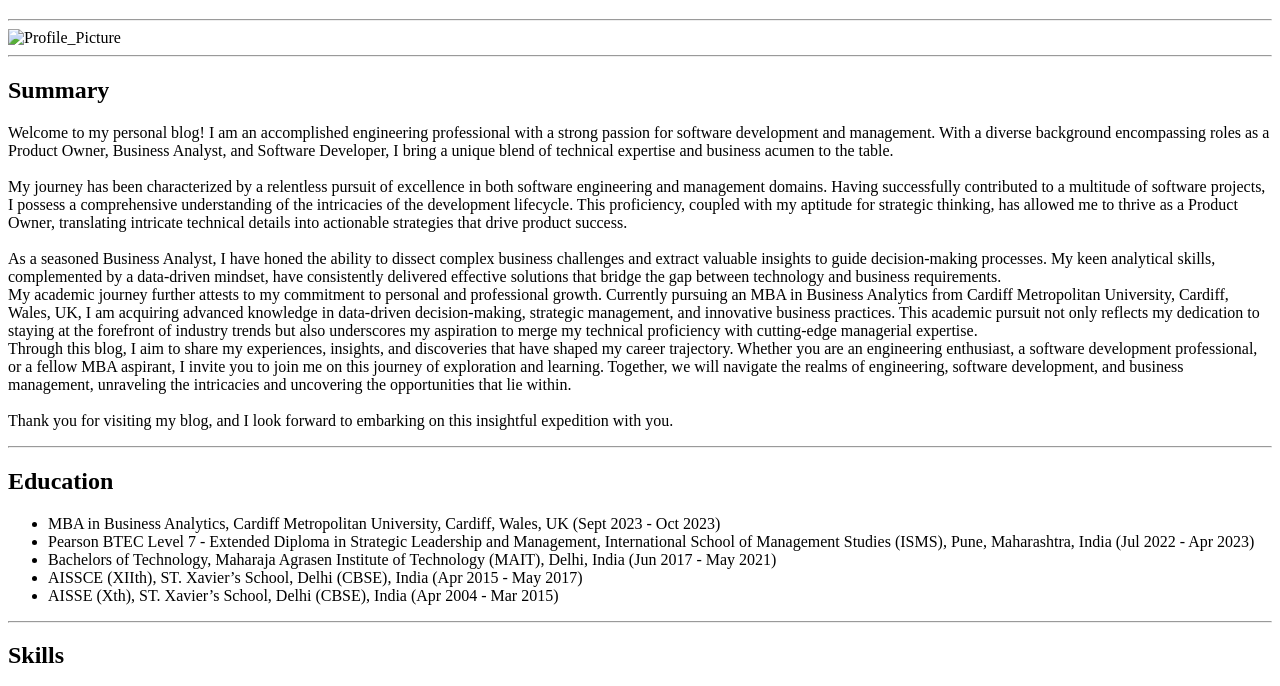
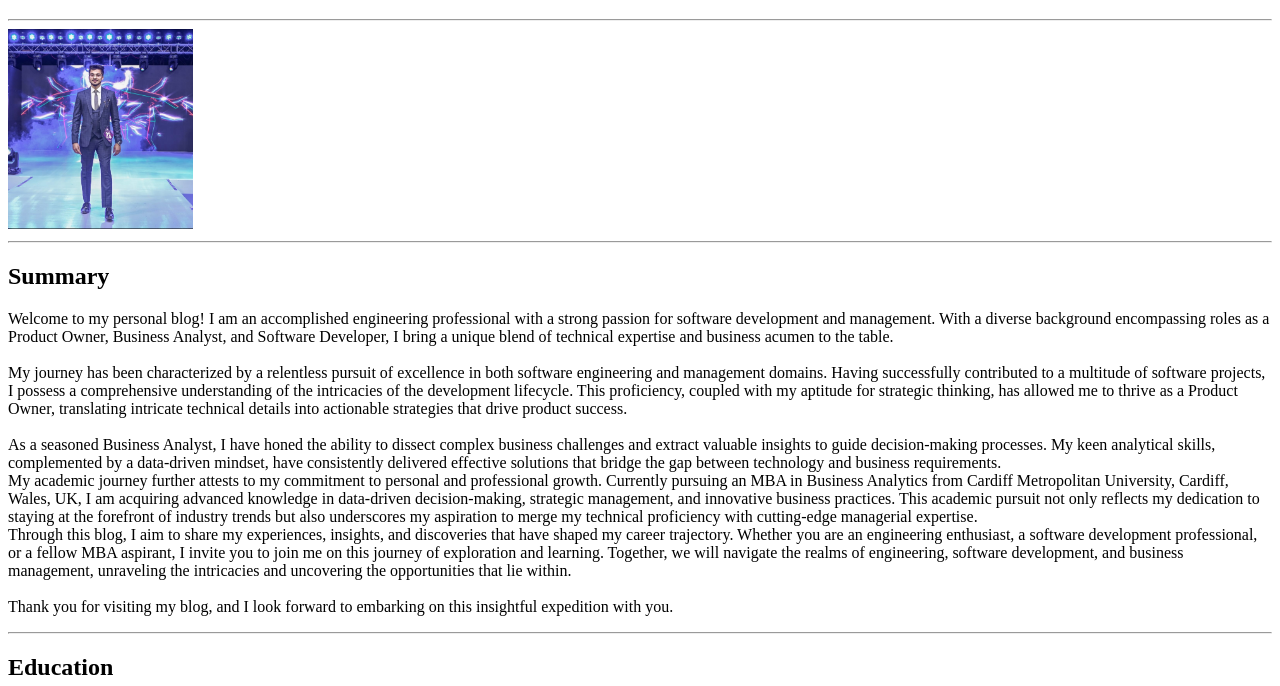
Before and after one commit to Vartesh19/html-portfolio, a plain HTML site: page index.html in a window 1280 px wide. Shown: the part 61-747 px from the top of the page. Drawn offline with Linux system fonts and the light colour scheme.

Commit message:
Add files via upload

```diff
--- a/index.html
+++ b/index.html
@@ -8,7 +8,7 @@
 <body>
     <h1>Vartesh Kumar</h1>
     <hr />
-    <img src= "./Profile_Picture.jpg" height="200" alt="Profile_Picture">
+    <img src= "./Assets/Images/Profile_Picture.jpg" height="200" alt="Profile_Picture">
     <hr />
     <h2>Summary</h2>
     <p>
```
